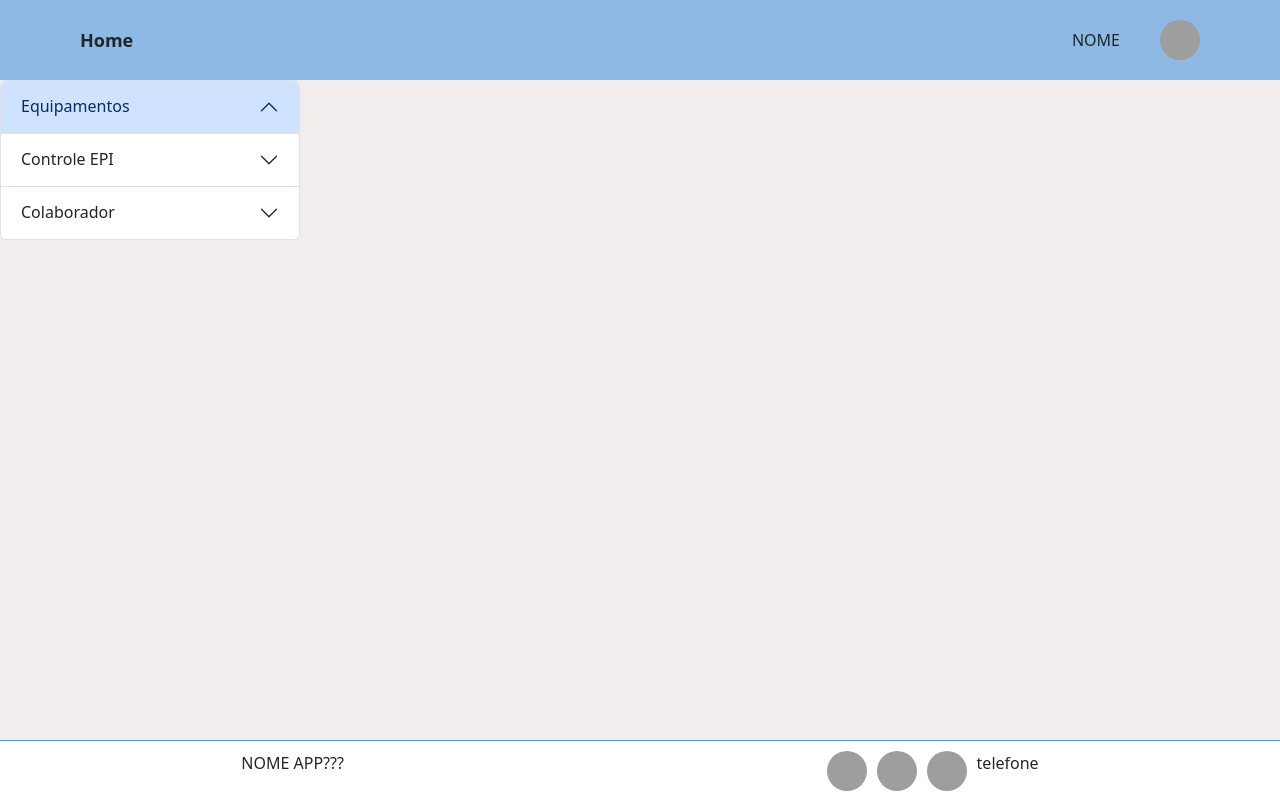
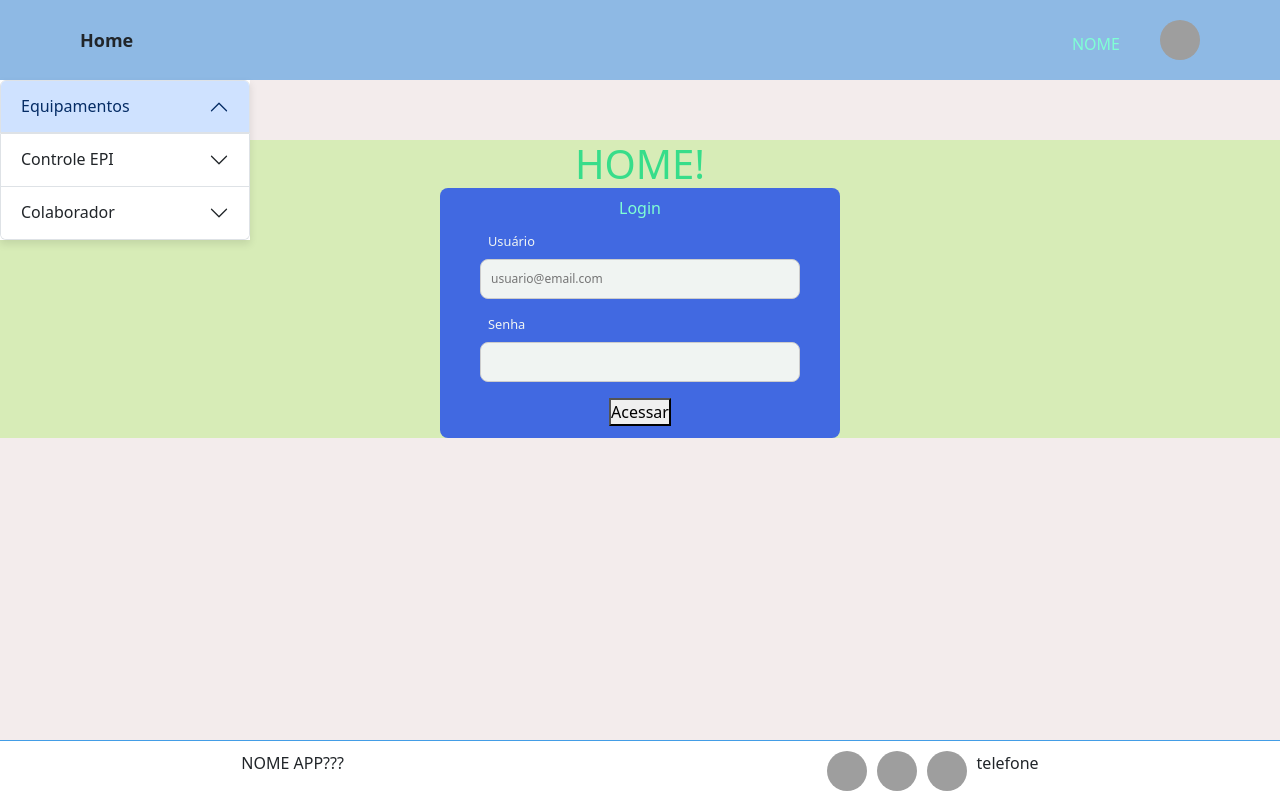
Before and after one commit to marcelovntr/epi, a Django app: page / in a window 1280 px wide. Run offline with Django 5.2, Linux system fonts and the light colour scheme; grey boxes are pictures that could not be loaded.

Commit message:
reparos em páginas existentes e adição do form de login

```diff
--- a/epi2025/epi/epi_app/static/epi_app/css/accordion.css
+++ b/epi2025/epi/epi_app/static/epi_app/css/accordion.css
@@ -1,7 +1,20 @@
 .accordion {
-    max-width: 300px;
+    /* max-width: 300px;
     margin: 0;
-    border-radius: 0;
+    border-radius: 0; */
+
+
+    position: fixed;  /* posiciona em relação ao header */
+    top: 80px;           /* exibe logo abaixo do header */
+    left: 0;
+
+    width: 100%;         /* ocupa a largura total abaixo do header */
+    max-width: 250px;    /* opcional: se quiser limitar */
+    z-index: 1050;
+
+    background-color: #fff;
+    box-shadow: 0 4px 8px rgba(0,0,0,0.1);
+
 }
 
 .accordion-body {
--- a/epi2025/epi/epi_app/static/epi_app/css/cadastro_colaborador.css
+++ b/epi2025/epi/epi_app/static/epi_app/css/cadastro_colaborador.css
@@ -5,6 +5,7 @@
 }
 .container-cadastro {
     max-width: 600px;
+    max-height: 400px;
     margin: 40px auto;
     padding: 20px;
     background-color: #8eb9e4;
--- a/epi2025/epi/epi_app/static/epi_app/css/editar_colaborador.css
+++ b/epi2025/epi/epi_app/static/epi_app/css/editar_colaborador.css
@@ -5,6 +5,7 @@
 }
 .container-edicao {
     max-width: 600px;
+    max-height: 400px;
     margin: 40px auto;
     padding: 20px;
     background-color: #8eb9e4;
--- a/epi2025/epi/epi_app/static/epi_app/css/header.css
+++ b/epi2025/epi/epi_app/static/epi_app/css/header.css
@@ -4,6 +4,7 @@
     box-sizing: border-box;
 }
 .header-index {
+    position: relative; /*última alteração*/
     width: 100%;
     min-height: 80px;
     background-color: #8eb9e4;
--- a/epi2025/epi/epi_app/static/epi_app/css/home.css
+++ b/epi2025/epi/epi_app/static/epi_app/css/home.css
@@ -4,10 +4,57 @@
     box-sizing: border-box;
 }
 
-body {
-    background-color: #f3ecec;
-    min-height: 100vh;
+.container-home{
+    display: flex;
+    justify-content: center;
+    flex-direction: column;
+    align-items: center;
+    margin: auto;
+    background-color: rgb(215, 236, 183);
 }
-.container-home {
-    background-color: rgb(106, 199, 152)
+.container-home h1{
+    color: rgb(55, 221, 138);
+    margin: auto;
 }
+
+.container-login{
+    display: flex;
+    justify-content: center;
+    flex-direction: column;
+    align-items: center;
+    margin: auto;
+    width: 400px;
+    height: 250px;
+    border-radius: 8px;
+    background-color: royalblue;
+}
+.container-login form{
+    width: 100%;
+    height: 90%;
+    display: flex;
+    justify-content: center;
+    flex-direction: column;
+    align-items: center;
+    gap: 8px;
+}
+
+.container-login label{
+    font-size: 0.8em;
+    color: rgb(240, 245, 243);
+    padding: 0px 48px;
+    align-self: flex-start;
+}
+
+.container-login input {
+    width: 80%;
+    padding: 10px;
+    border: 1px solid #ccc;
+    border-radius: 8px;
+    font-size: 12px;
+    background-color: rgb(240, 244, 242);
+    margin-bottom: 8px;
+}
+span {
+    color: aquamarine;
+    margin-top: 8px;
+}
--- a/epi2025/epi/epi_app/static/epi_app/css/index.css
+++ b/epi2025/epi/epi_app/static/epi_app/css/index.css
@@ -8,7 +8,10 @@ html, body {
     display: flex;
     flex-direction: column;
     min-height: 100vh;
+    background-color: #f3ecec;
 }
-body > *:not(.footer-container) {
-    flex: 1; /* Faz o conteúdo crescer e empurrar o footer para baixo */
+.main-content {
+    flex: 1; /* Só o conteúdo ocupa o espaço restante */
+   margin-top: 60px;
+
 }
--- a/epi2025/epi/epi_app/static/epi_app/css/listagem_editar.css
+++ b/epi2025/epi/epi_app/static/epi_app/css/listagem_editar.css
@@ -3,28 +3,27 @@
         margin: 0;
         box-sizing: border-box;
     }
-    .container-home{
+.container-editar{
         display: flex;
         justify-content: center;
         flex-direction: column;
-        min-width: 60%;
+        max-width: 60%;
         align-items: center;
         margin: auto;
         }
 
 .tabela-colaboradores {
-    min-width: 80%;
-    background-color: rosybrown;
-    border: #f33b9a solid 1px;
-    border-collapse: collapse;
-    border: 4px solid #f33b9a;
-    border-style:solid;
+    background-color: rgb(248, 247, 247);
+    border-radius: 4px;
+    border-collapse: separate;
+    border-spacing: 0;
+    overflow: hidden;
     }
 
 .tabela-cabecalho{
         text-align: center;
-        padding: 8px;
-        background-color: aqua;
+        background-color: rgb(93, 176, 245);
+
     }
 
 .tabela-corpo{
--- a/epi2025/epi/epi_app/static/epi_app/css/relatorios.css
+++ b/epi2025/epi/epi_app/static/epi_app/css/relatorios.css
@@ -3,3 +3,12 @@
     margin: 0;
     box-sizing: border-box;
 }
+
+.container-relatorio{
+    display: flex;
+    justify-content: center;
+    flex-direction: column;
+    min-width: 60%;
+    align-items: center;
+    margin: auto;
+}
--- a/epi2025/epi/epi_app/templates/epi_app/global/index.html
+++ b/epi2025/epi/epi_app/templates/epi_app/global/index.html
@@ -24,7 +24,9 @@
 <body>
     {% include "epi_app/partials/header.html" %}
     {% include "epi_app/partials/accordion.html" %}
+    <main class="main-content">
     {% block content %}{% endblock content %}
+    </main>
     {% include "epi_app/partials/footer.html" %}
 </body>
 </html>
--- a/epi2025/epi/epi_app/templates/epi_app/pages/home.html
+++ b/epi2025/epi/epi_app/templates/epi_app/pages/home.html
@@ -7,9 +7,22 @@
 
 {% block content %}
 
-<body>
 
-</body>
+<main class="container-home">
+ <h1>HOME!</h1>
 
+ <div class="container-login">
+    <span>Login</span>
+    <form action="" method="post">
+        {% csrf_token %}
+        <label for="nome">Usuário</label>
+        <input type="text" name="nome" placeholder="usuario@email.com">
+        <label for="cargo">Senha</label>
+        <input type="text" name="cargo">
+        <button type="submit">Acessar</button>
+    </form>
+ </div>
+
+</main>
 
 {% endblock content %}
--- a/epi2025/epi/epi_app/templates/epi_app/pages/listagem_editar.html
+++ b/epi2025/epi/epi_app/templates/epi_app/pages/listagem_editar.html
@@ -7,7 +7,7 @@
 
 {% block content %}
 
-<main class='container-home'>
+<main class='container-editar'>
     <h1>relatórios</h1>
         <p>pesquisar por usuário</p>
         <input type="text" placeholder="Buscar por nome">
@@ -29,7 +29,7 @@
                         <td>{{ worker.setor }}</td>
                         <td>{{ worker.cargo }}</td>
                         <td><a href="{% url 'deletar_colaborador' worker.id %}">Excluir</a>
-                        <a href="{% url 'editar_colaborador' worker.id %}">Atualizar</a></td>
+                        <a href="{% url 'editar_colaborador' worker.id %}">Editar</a></td>
                     </tr>
                 {% endfor %}
             </tbody>
--- a/epi2025/epi/epi_app/templates/epi_app/pages/relatorios.html
+++ b/epi2025/epi/epi_app/templates/epi_app/pages/relatorios.html
@@ -16,9 +16,9 @@
     <table class="tabela-relatorio">
         <thead class="relatorio-cabecalho">
             <tr>
-                <th>colaborador</th>
-                <th>epi</th>
-                <th>data</th>
+                <th>tabela: colaborador</th>
+                <th>-epi</th>
+                <th>-data</th>
             </tr>
         </thead>
         <tbody class="relatorio-corpo">
```
Also changed, not shown: other parts of epi2025/epi/epi_app/static/epi_app/css/listagem_editar.css (+12 -14 lines). Lines whose indentation alone changed are shown as unchanged.
